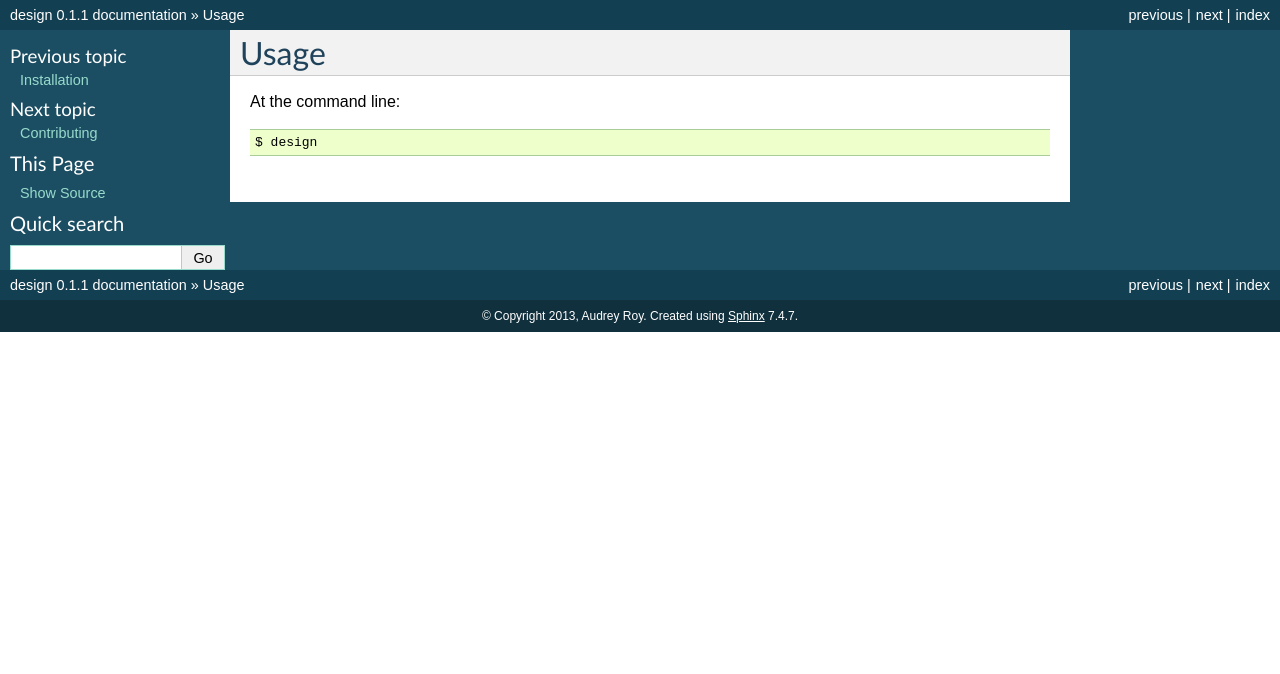
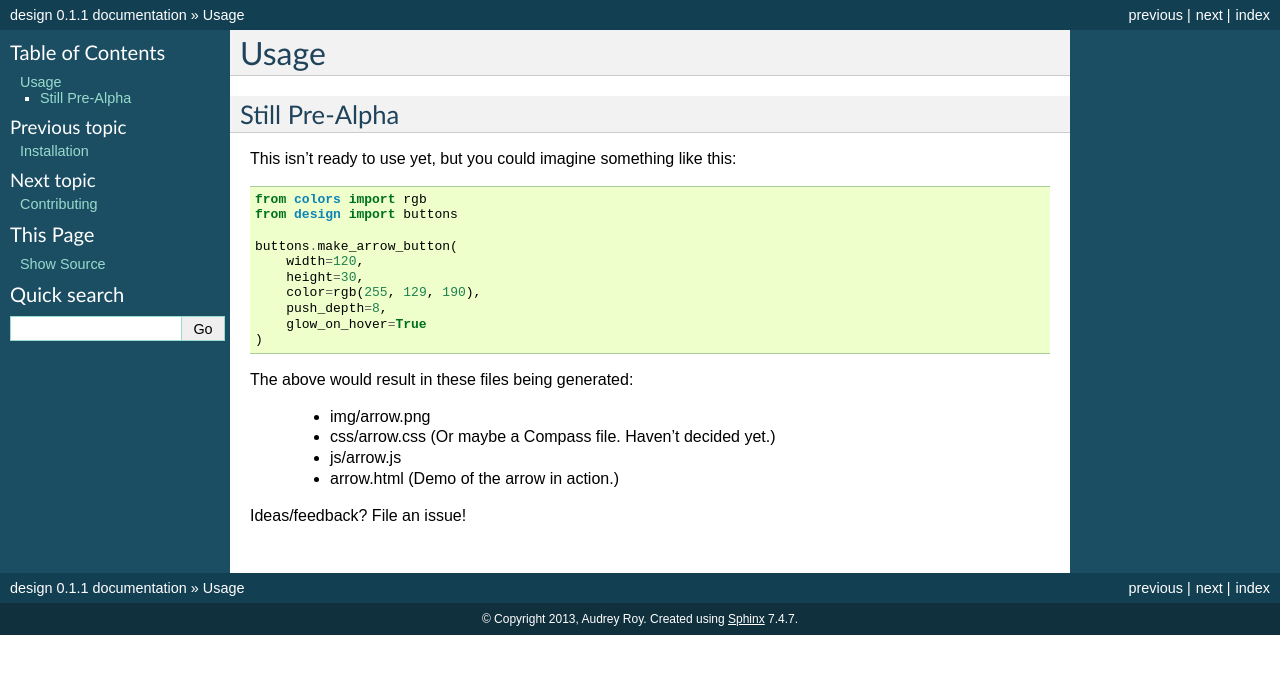
Before and after one commit to audreyfeldroy/design, a Sphinx documentation site: the page built from docs/usage.rst, in a window 1280 px wide. Shown: the top 674 px of the page. Built offline with Sphinx 7.4.7, drawn with Linux system fonts in a browser that asks for light colours; formulas are drawn with MathJax 3.

Commit message:
Add usage preview.

```diff
--- a/docs/usage.rst
+++ b/docs/usage.rst
@@ -2,6 +2,27 @@
 Usage
 =====
 
-At the command line::
+Still Pre-Alpha
+---------------
 
-    $ design
+This isn't ready to use yet, but you could imagine something like this::
+
+    from colors import rgb
+    from design import buttons
+
+    buttons.make_arrow_button(
+        width=120,
+        height=30,
+        color=rgb(255, 129, 190),
+        push_depth=8,
+        glow_on_hover=True
+    )
+
+The above would result in these files being generated:
+
+    * img/arrow.png
+    * css/arrow.css  (Or maybe a Compass file. Haven't decided yet.)
+    * js/arrow.js
+    * arrow.html (Demo of the arrow in action.)
+
+Ideas/feedback? File an issue!
```
